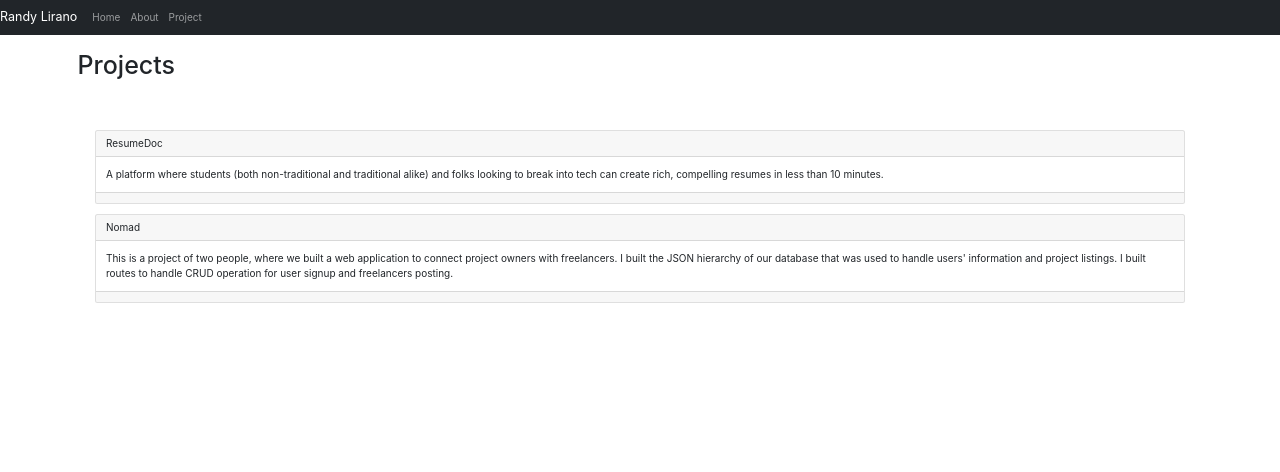
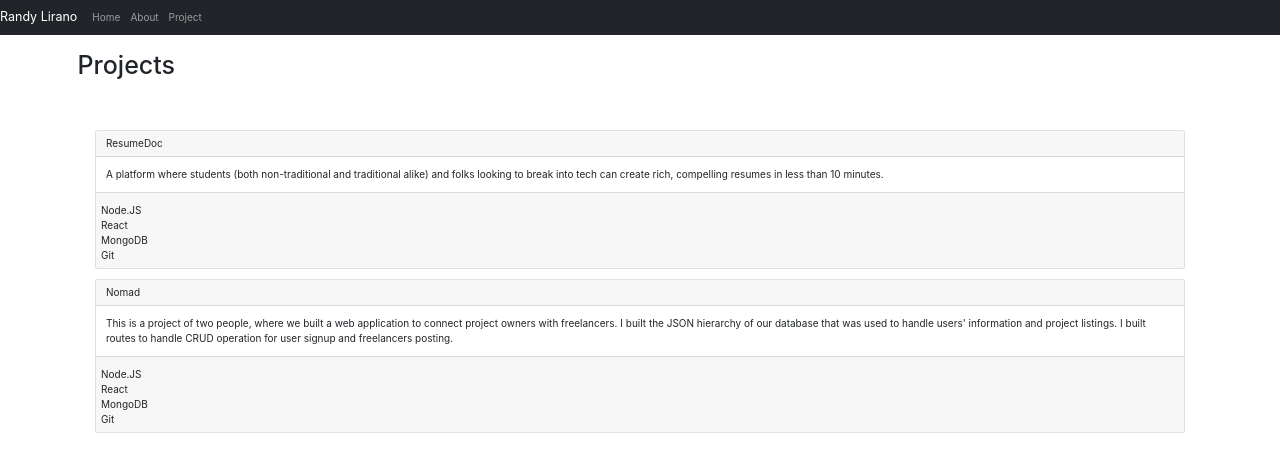
Before and after one commit to randylirano/portfolio, a React (Create React App) app: page /project in a window 1280 px wide. Shown: the top 472 px of the page. Built offline with nearby package versions, Linux system fonts and the light colour scheme.

Commit message:
Continue implementing project card

```diff
--- a/src/components/ProjectCard.js
+++ b/src/components/ProjectCard.js
@@ -1,12 +1,18 @@
 import React from "react";
 
-function SkillTag() {
-
+function SkillTag({skill}) {
+  return (
+    <div className="tag rounded">
+      {skill}
+    </div>
+  );
 }
 
 const ProjectCard = ({project}) => {
   function RenderSkillTag() {
-
+    return project.skill_stacks.map((s, i) => (
+      <SkillTag key={`skill_${i}`} skill={s}></SkillTag>
+    ));
   }
 
   return(
@@ -18,7 +24,11 @@ const ProjectCard = ({project}) => {
         {project.project_description}
       </div>
       <div className="card-footer">
-
+        <div className="row">
+          <div className="col-6 col-sm-4 col-md-3 col-lg-2 g-2">
+            {RenderSkillTag()}
+          </div>
+        </div>
       </div>
     </div>
   );
```
Also changed, not shown: 1 other file (tests, documents, lock files or other folders).
